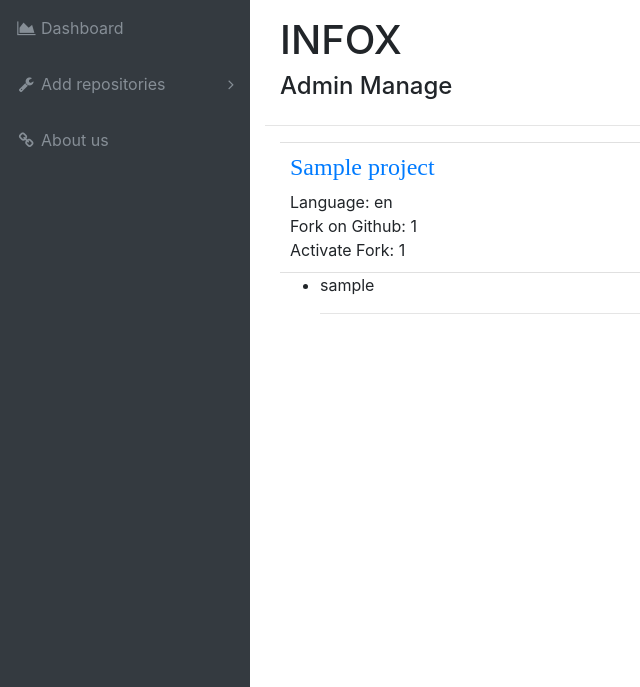
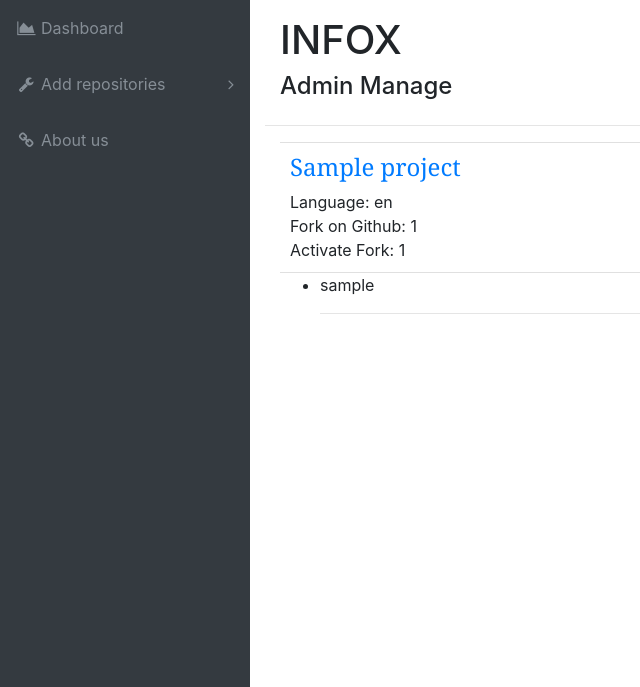
Before and after one commit to FORCOLAB-UofT/INFOX, a Flask app: template app/templates/admin_manage.html in a window 1280 px wide. Shown: the part 56-743 px from the top of the page, without its empty margins (0-640 px from the left). Run offline with Flask 2, Linux system fonts and the light colour scheme; the template is opened without the code that fills it: most values are stand-ins (such as "Sample title", 1, 10 or a date in 2020); some libraries are stand-ins or nearby versions.

Commit message:
small bug fix on search

```diff
--- a/app/main/views.py
+++ b/app/main/views.py
@@ -62,6 +62,7 @@
 def discover():
     form = SearchProjectForm()
     if form.validate_on_submit():
+        _input_project_name = form.project_name.data
         _find_result = db_approximate_find_project_project_name(
             _input_project_name)
         if _find_result:
--- a/app/static/css/styles.css
+++ b/app/static/css/styles.css
@@ -4,6 +4,7 @@
     margin: 16px 0px 0px 0px;
     border-top: 1px solid #e0e0e0;
 }
+
 ul.projects li.project {
     padding: 10px;
     border-bottom: 1px solid #e0e0e0;
@@ -11,11 +12,11 @@
 }
 
 ul.projects li.project div.project-name {
-    font-family: 'New Century Schoolbook';
+    font-family: Georgia;
     font-weight: bold;
 }
 
-div.welcome_word {
+ol.breadcrumb {
     font-family: Georgia;
     font-style: oblique;
     font-size: larger;
```
